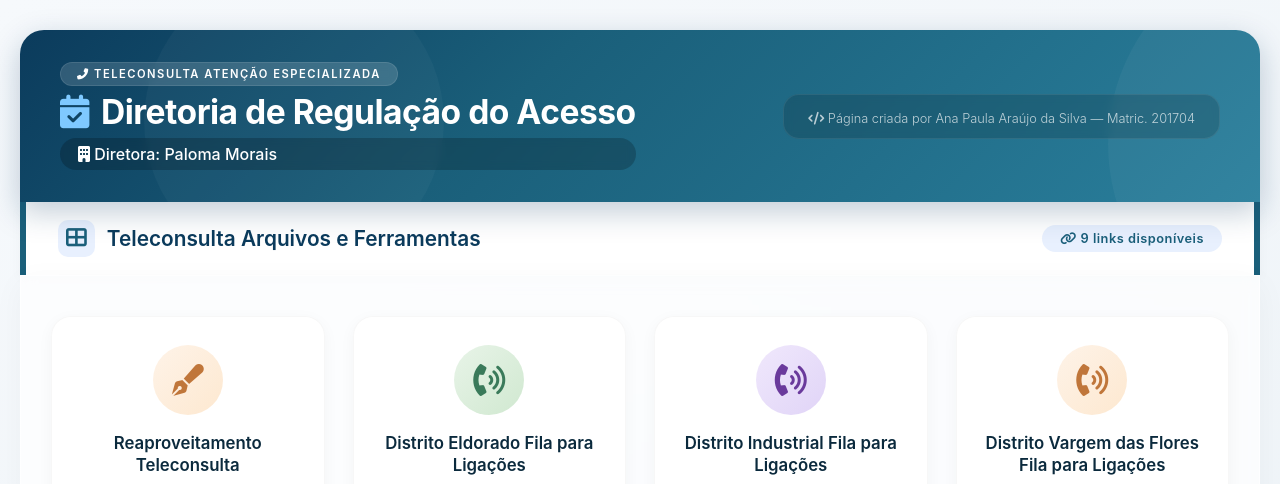
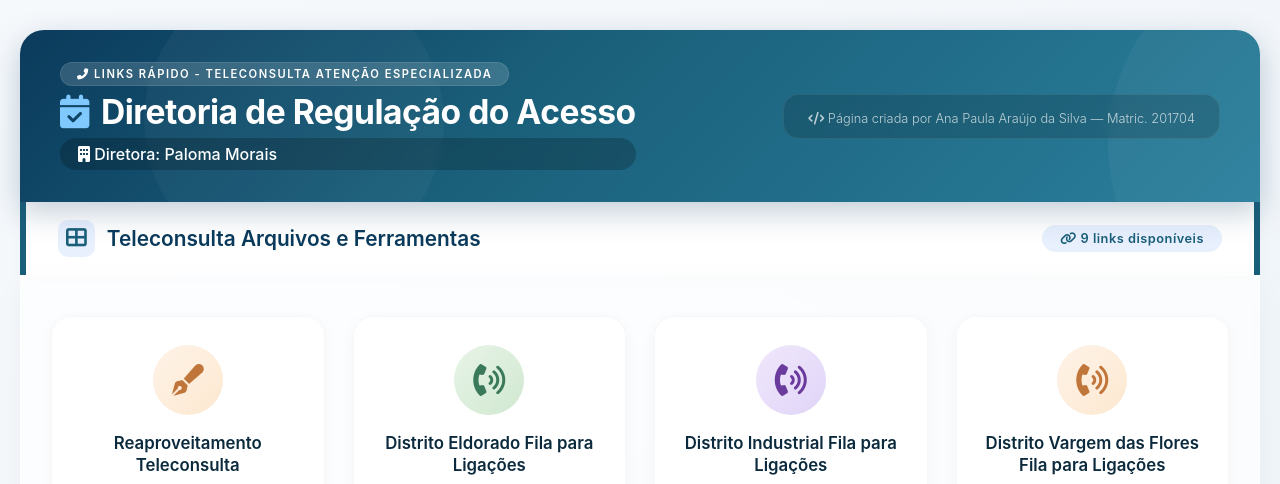
Before and after one commit to regulacaoconsolidados-dot/teste, a plain HTML site: page index.html in a window 1280 px wide. Shown: the top 484 px of the page. Drawn offline with Linux system fonts and the light colour scheme.

Commit message:
Update index.html

```diff
--- a/index.html
+++ b/index.html
@@ -449,7 +449,7 @@
     <header class="header">
         <div class="header-content">
             <div class="header-left">
-                <span class="badge"><i class="fas fa-phone-alt"></i> Teleconsulta Atenção Especializada</span>
+                <span class="badge"><i class="fas fa-phone-alt"></i> Links Rápido - Teleconsulta Atenção Especializada</span>
                 <h1><i class="fas fa-calendar-check"></i>Diretoria de Regulação do Acesso</h1>
                 <span class="diretoria"><i class="fas fa-building"></i> Diretora: Paloma Morais</span>
             </div>
@@ -652,7 +652,6 @@
         </div>
 
 
-
     </section>
 
     <!-- ===== RODAPÉ ===== -->
```
